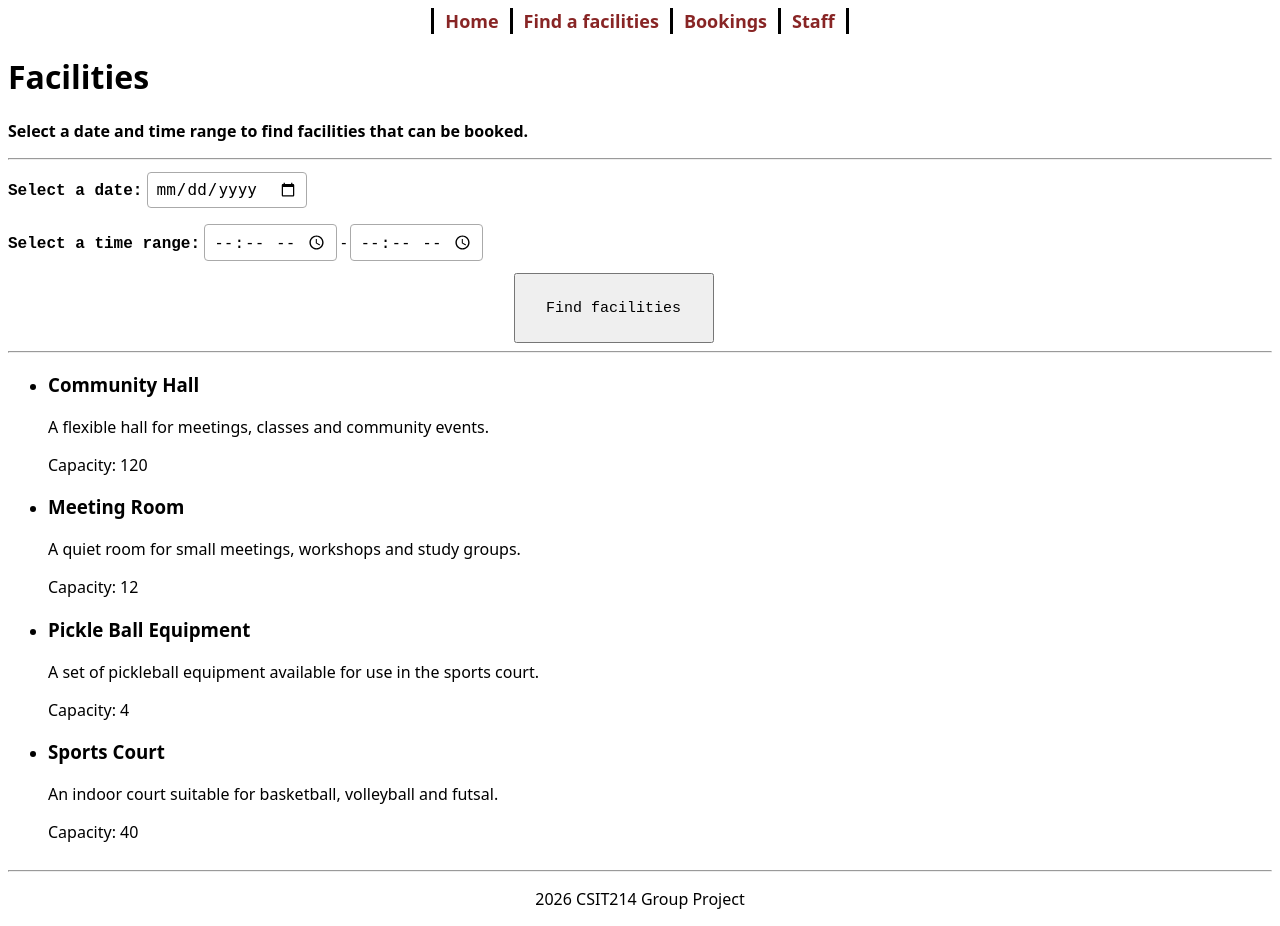
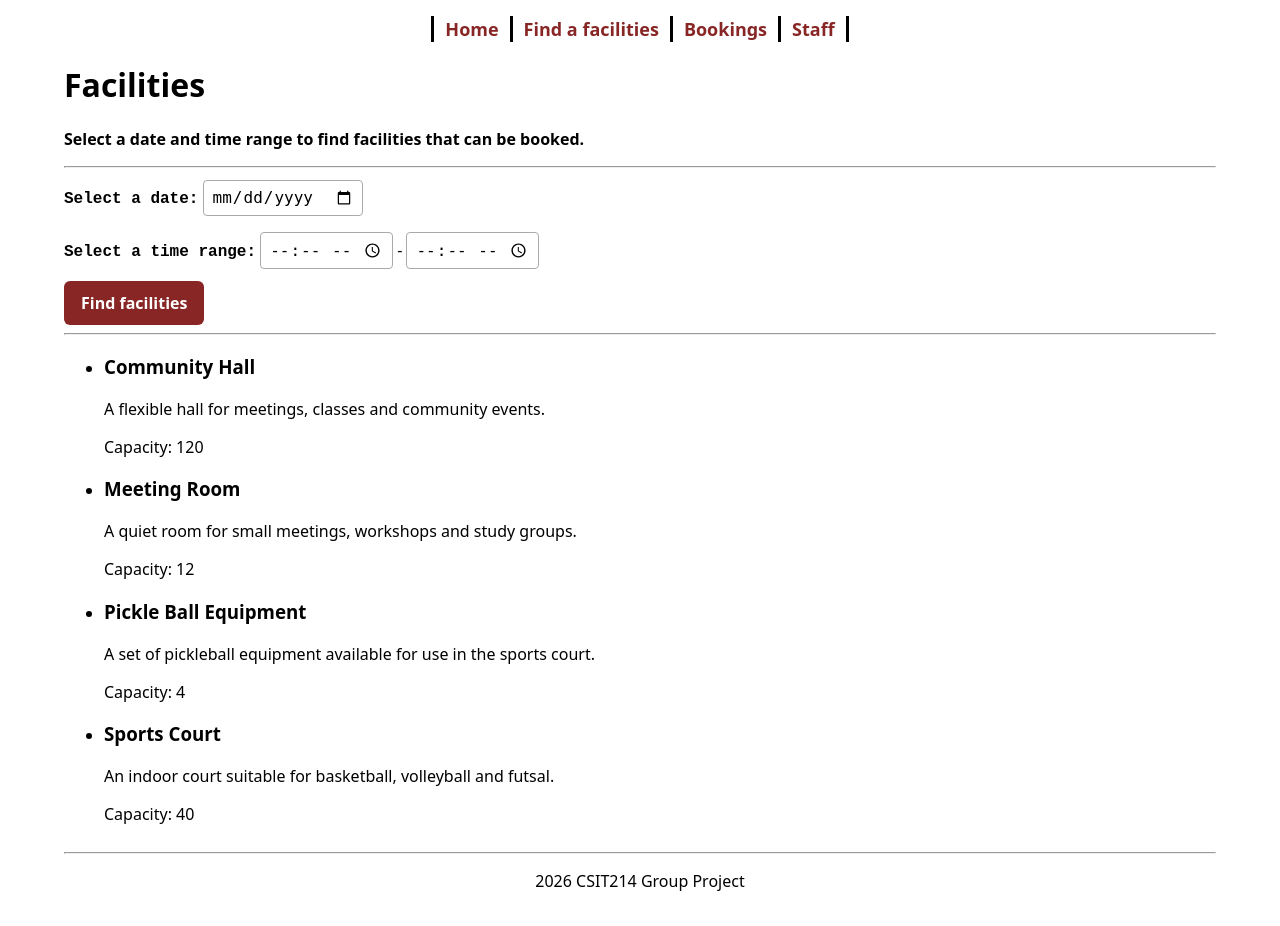
Before and after one commit to Domuow/CSIT214-Group-Project, a Flask app: page /facilities in a window 1280 px wide. After the commit the page ends 891 px from the top, so only its background shows below. Run offline with Flask 3, Linux system fonts and the light colour scheme; data comes from the database, SQL or seed files in the repository.

Commit message:
Fixed some CSS issues

```diff
--- a/static/css/facilities.css
+++ b/static/css/facilities.css
@@ -5,16 +5,9 @@ label {
 }
 
 .inputBox {
-    padding: 0.4rem 0.5rem;
-    margin: 0.25rem 0 0.75rem;
+    padding: 6.4px 8px;
+    margin: 4px 0 12px;
     border: 1px solid #aaa;
     border-radius: 4px;
-    font-size: 1rem;
+    font-size: 16px;
 }
-.submit {
-    width: 200px;
-    height: 70px;
-    font-family: 'Courier New', Courier, monospace;
-    font-size: 15px;
-    margin-left: 40%;
-}
--- a/static/css/style.css
+++ b/static/css/style.css
@@ -1,5 +1,6 @@
 body {
     font-family: system-ui, -apple-system, "Segoe UI", Roboto, Arial, sans-serif;
+    margin: 16px 64px;
 }
 
 .navigationContainer {
@@ -7,6 +8,45 @@ body {
 }
 .navigationContainer table {
     margin: 0 auto;
+}
+
+.button {
+    display: inline-flex;
+    align-items: center;
+    justify-content: center;
+    box-sizing: border-box;
+    min-height: 44px;
+    padding: 10.4px 16px;
+    border: 1px solid transparent;
+    border-radius: 6px;
+    font: inherit;
+    font-weight: 600;
+    line-height: 1.2;
+    text-align: center;
+    text-decoration: none;
+    cursor: pointer;
+    background-color: #882525;
+    color: white;
+}
+
+.button:hover {
+    background-color: #6f1e1e;
+    color: white;
+}
+
+.button:focus-visible {
+    outline: 3px solid #d89b24;
+    outline-offset: 2px;
+}
+
+.staff-actions {
+    display: flex;
+    flex-wrap: wrap;
+    gap: 8px;
+}
+
+.staff-actions form {
+    margin: 0;
 }
 
 table {
@@ -21,12 +61,45 @@ a {
     margin-inline: 10px;
 }
 
-td {
+.navigationContainer td {
     border-left: 3px black solid;
     border-right: 3px black solid;
 }
 
-a:hover {
+.booking-table {
+    width: 100%;
+    max-width: 960px;
+    margin: 16px 0;
+    border-collapse: collapse;
+}
+
+.booking-table th,
+.booking-table td {
+    padding: 12px 16px;
+    border-bottom: 1px solid #d5d5d5;
+    text-align: left;
+    vertical-align: middle;
+}
+
+.booking-table th {
+    background-color: #f4f1f1;
+}
+
+.booking-table .booker-cell {
+    min-width: 250px;
+}
+
+.booking-table .booker-email {
+    color: #666;
+    font-size: 14.4px;
+    overflow-wrap: anywhere;
+}
+
+.booking-table tbody tr:hover {
+    background-color: #faf7f7;
+}
+
+a:hover:not(.button) {
     color: black;
 }
 
--- a/templates/bookings.html
+++ b/templates/bookings.html
@@ -35,7 +35,7 @@
         <input  class="inputBox" type="email" id="booker_email" name="booker_email" value="{{booker_email}}" required>
         <hr/>
         <br>
-        <input  class="submit" type="submit" value="Save booking">
+        <input class="button" type="submit" value="Save booking">
     </form>
 
     <h2>Saved bookings - TEMPOARY TO SHOW ALL SAVED BOOKINGS IN DATABASE</h2>
--- a/templates/facilities.html
+++ b/templates/facilities.html
@@ -15,7 +15,7 @@
         <input class="inputBox" type="time" id="start-time" name="start-time" value="{{ search.start_time }}" required> -
         <input class="inputBox" type="time" id="end-time" name="end-time" value="{{ search.end_time }}" required>
         <br>
-        <input class="submit" type="submit" value="Find facilities">
+        <input class="button" type="submit" value="Find facilities">
 <hr />
     </form>
     {% if searched %}
@@ -31,7 +31,7 @@
                 <p>{{ facility.description }}</p>
                 <p>Capacity: {{ facility.capacity }}</p><!-- Capacity may be removed in the future, need to review project description -->
                 {% if searched %}
-                    <a href="{{ url_for('bookings') }}?facility_id={{ facility.id }}&date={{ search.date }}&start_time={{ search.start_time }}&end_time={{ search.end_time }}">Book this facility</a>
+                    <button class="button" type="button" data-url="{{ url_for('bookings', facility_id=facility.id, date=search.date, start_time=search.start_time, end_time=search.end_time) }}" onclick="window.location.href=this.dataset.url">Book this facility</button>
                 {% endif %}
             </li>
         {% endfor %}
```
Also changed, not shown: static/css/bookings.css (+3 -10 lines), templates/staff.html (+9 -4 lines).
